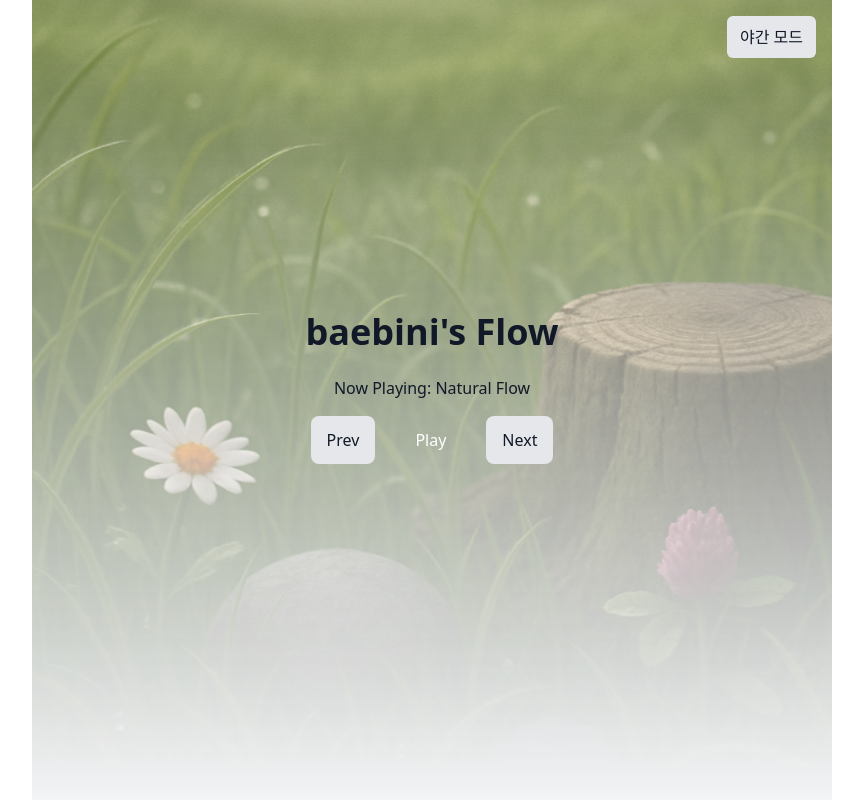
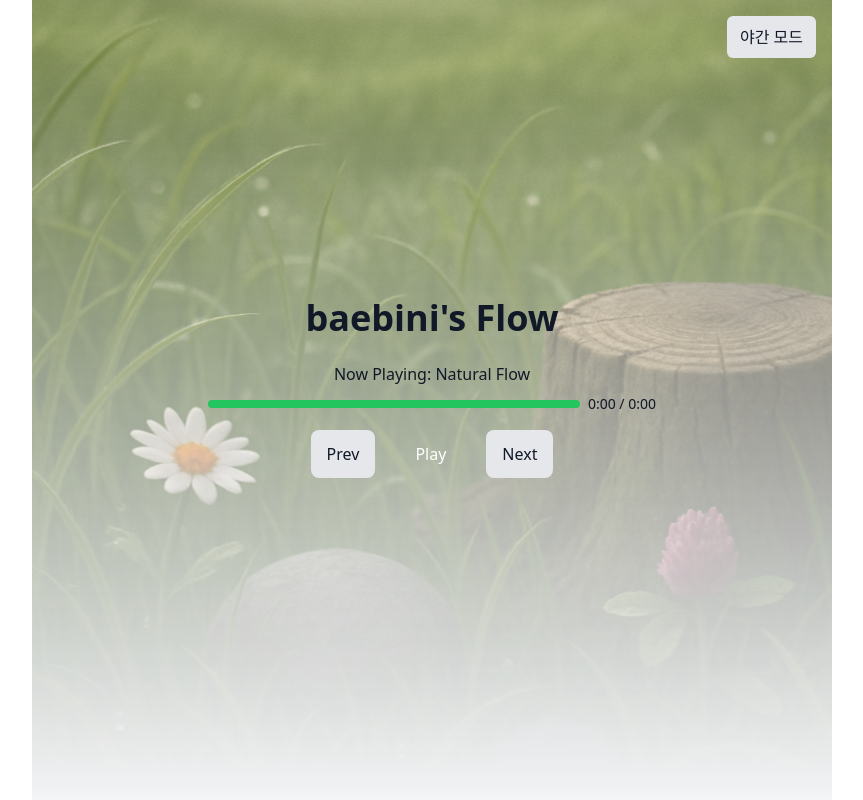
Before and after one commit to baebini11/portfolio, a React (Vite) app: page / in a window 1280 px wide. Shown: the whole page, without its empty margins (208-1071 px from the left). Built offline with nearby package versions, Linux system fonts and the light colour scheme.

Commit message:
[Front] 뮤직 플레이어 바 생성

```diff
--- a/src/App.tsx
+++ b/src/App.tsx
@@ -31,13 +31,24 @@ export default function MusicPlayer() {
   const [ripples, setRipples] = useState<
     { id: number; x: number; y: number }[]
   >([]);
+  const [currentTime, setCurrentTime] = useState(0);
+  const [duration, setDuration] = useState(0);
+  const [seeking, setSeeking] = useState(false);
 
   const containerRef = useRef<HTMLDivElement>(null);
   const audioRef = useRef<HTMLAudioElement>(null);
+  const progressRef = useRef<HTMLDivElement>(null);
   const canvasRef = useRef<HTMLCanvasElement>(null);
   const ctxRef = useRef<AudioContext | null>(null);
   const analyserRef = useRef<AnalyserNode | null>(null);
   const animationRef = useRef<number | null>(null);
+
+  const formatTime = (time: number) => {
+    if (!time && time !== 0) return "0:00";
+    const minutes = Math.floor(time / 60);
+    const seconds = Math.floor(time % 60);
+    return `${minutes}:${seconds.toString().padStart(2, "0")}`;
+  };
 
   useEffect(() => {
     const timer = setTimeout(() => setLoading(false), 1500);
@@ -68,6 +79,24 @@ export default function MusicPlayer() {
     window.addEventListener("resize", updateWidth);
     return () => window.removeEventListener("resize", updateWidth);
   }, [loading]);
+
+  // 오디오 재생 위치 및 길이 추적
+  useEffect(() => {
+    if (loading) return;
+    const audio = audioRef.current;
+    if (!audio) return;
+
+    const onLoaded = () => setDuration(audio.duration);
+    const onTime = () => setCurrentTime(audio.currentTime);
+
+    audio.addEventListener("loadedmetadata", onLoaded);
+    audio.addEventListener("timeupdate", onTime);
+
+    return () => {
+      audio.removeEventListener("loadedmetadata", onLoaded);
+      audio.removeEventListener("timeupdate", onTime);
+    };
+  }, [currentIndex, loading]);
 
   // 오디오 및 비주얼라이저 설정
   useEffect(() => {
@@ -172,6 +201,8 @@ export default function MusicPlayer() {
     const audio = audioRef.current;
     if (!audio) return;
     audio.load();
+    setCurrentTime(0);
+    setDuration(audio.duration);
     if (isPlaying) {
       audio.play();
       drawSpectrum();
@@ -182,6 +213,28 @@ export default function MusicPlayer() {
   const nextTrack = () => setCurrentIndex((idx) => (idx + 1) % tracks.length);
   const prevTrack = () =>
     setCurrentIndex((idx) => (idx - 1 + tracks.length) % tracks.length);
+
+  const updateSeek = (clientX: number) => {
+    const bar = progressRef.current;
+    const audio = audioRef.current;
+    if (!bar || !audio || !duration) return;
+    const rect = bar.getBoundingClientRect();
+    const ratio = Math.min(Math.max((clientX - rect.left) / rect.width, 0), 1);
+    audio.currentTime = ratio * duration;
+    setCurrentTime(audio.currentTime);
+  };
+
+  const handleSeekStart = (e: React.PointerEvent<HTMLDivElement>) => {
+    setSeeking(true);
+    updateSeek(e.clientX);
+  };
+
+  const handleSeekMove = (e: React.PointerEvent<HTMLDivElement>) => {
+    if (!seeking) return;
+    updateSeek(e.clientX);
+  };
+
+  const handleSeekEnd = () => setSeeking(false);
 
   if (loading) return <Loader />;
 
@@ -239,9 +292,30 @@ export default function MusicPlayer() {
           </span>
           's Flow
         </h1>
-        <p className="mb-4 fade-up" style={{ animationDelay: "0.4s" }}>
+        <p className="mb-2 fade-up" style={{ animationDelay: "0.4s" }}>
           Now Playing: {tracks[currentIndex].title}
         </p>
+        <div
+          className="mb-4 fade-up flex items-center w-full max-w-md"
+          style={{ animationDelay: "0.5s" }}
+        >
+          <div
+            ref={progressRef}
+            className="flex-1 h-2 bg-gray-300 rounded overflow-hidden"
+            onPointerDown={handleSeekStart}
+            onPointerMove={handleSeekMove}
+            onPointerUp={handleSeekEnd}
+            onPointerLeave={handleSeekEnd}
+          >
+            <div
+              className="h-full bg-green-500"
+              style={{ width: `${(currentTime / duration) * 100}%` }}
+            />
+          </div>
+          <span className="ml-2 text-sm whitespace-nowrap">
+            {formatTime(currentTime)} / {formatTime(duration)}
+          </span>
+        </div>
         <div
           className="flex space-x-4 mb-6 fade-up border-none"
           style={{ animationDelay: "0.6s" }}
```
